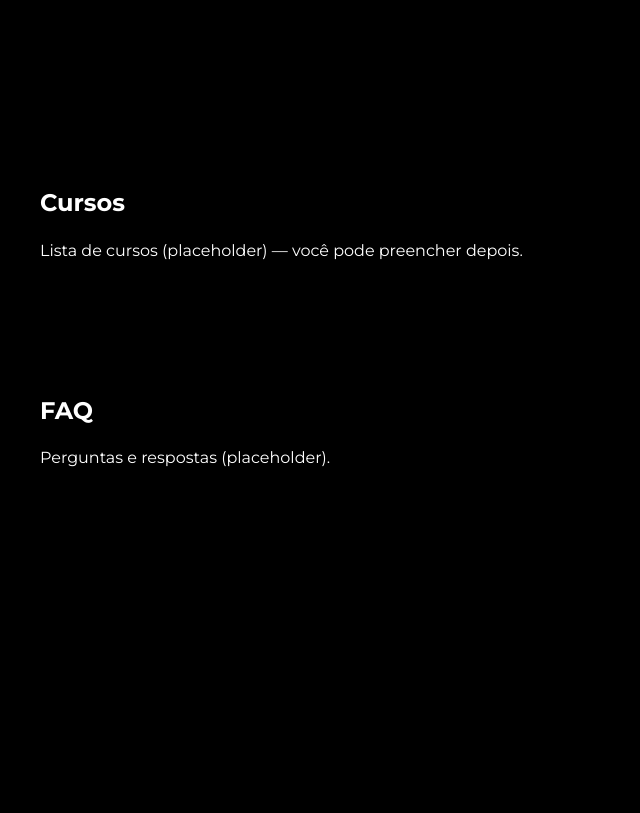
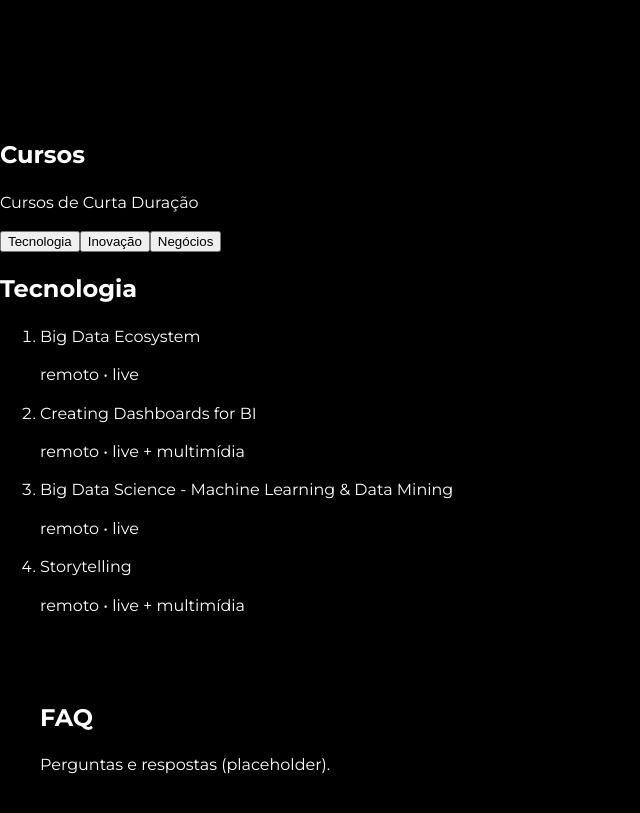
Before and after one commit to geovanaolis/Teste-t-cnico-Front-end-FIAP, a Next.js app: page / in a window 1280 px wide. Shown: the part 2376-3189 px from the top of the page, without its empty margins (0-640 px from the left). Before the commit the page ends 2910 px from the top, so only its background shows below. Built offline with nearby package versions, Linux system fonts and the light colour scheme.

Commit message:
feat: new table corses and fixes archos for courses

```diff
--- a/src/components/Cursos.tsx
+++ b/src/components/Cursos.tsx
@@ -1,10 +1,104 @@
-import React from 'react';
+import React, { useState } from 'react';
 
 export default function Cursos() {
+  const [categoriaAtiva, setCategoriaAtiva] = useState<'Tecnologia' | 'Inovação' | 'Negócios'>('Tecnologia');
+
   return (
-    <section id="cursos" aria-label="Cursos" className="section container">
-      <h2>Cursos</h2>
-      <p>Lista de cursos (placeholder) — você pode preencher depois.</p>
+    <section id="cursos" aria-label="Cursos" className="Cursos">
+      <div className="categorias">
+        <div className='heading'>
+          <h2>Cursos</h2>
+          <p>Cursos de Curta Duração</p>
+        </div>
+        <div className='buttons'>
+          <button onClick={() => setCategoriaAtiva('Tecnologia')} className="btn btn-primary">
+            Tecnologia
+          </button>
+          <button onClick={() => setCategoriaAtiva('Inovação')} className="btn btn-secondary">
+            Inovação
+          </button>
+          <button onClick={() => setCategoriaAtiva('Negócios')} className="btn btn-tertiary">
+            Negócios
+          </button>
+        </div>
+      </div>
+
+      <div className="conteudo-cursos">
+        {categoriaAtiva === 'Tecnologia' && (
+          <>
+            <h1>Tecnologia</h1>
+
+            <ol>
+              <li>
+                <p>Big Data Ecosystem</p>
+                <span>remoto • live</span>
+              </li>
+              <li>
+                <p>Creating Dashboards for BI</p>
+                <span>remoto • live + multimídia</span>
+              </li>
+              <li>
+                <p>Big Data Science - Machine Learning & Data Mining</p>
+                <span>remoto • live</span>
+              </li>
+              <li>
+                <p>Storytelling</p>
+                <span>remoto • live + multimídia</span>
+              </li>
+            </ol>
+          </>
+        )}
+
+        {categoriaAtiva === 'Inovação' && (
+          <>
+            <h1>Inovação</h1>
+
+            <ol>
+              <li>
+                <p>UX</p>
+                <span>remoto • live</span>
+              </li>
+              <li>
+                <p>UX Writing</p>
+                <span>remoto</span>
+              </li>
+              <li>
+                <p>Chatbots</p>
+                <span>remoto • live + multimídia</span>
+              </li>
+            </ol>
+          </>
+        )}
+
+        {categoriaAtiva === 'Negócios' && (
+          <>
+            <h1>Negócios</h1>
+
+            <ol>
+              <li>
+                <p>Agile Culture</p>
+                <span>live</span>
+              </li>
+              <li>
+                <p>DPO Data Protection Officer</p>
+                <span>remoto • live</span>
+              </li>
+              <li>
+                <p>IT Business Partner</p>
+                <span>remoto • live + multimídia</span>
+              </li>
+              <li>
+                <p>Perícia Forense Computacional</p>
+                <span>remoto • live + multimídia</span>
+              </li>
+              <li>
+                <p>Growth Hacking</p>
+                <span>remoto</span>
+              </li>
+            </ol>
+          </>
+        )}
+      </div>
     </section>
   );
 }
--- a/styles/components/_sections.module.scss
+++ b/styles/components/_sections.module.scss
@@ -180,6 +180,49 @@
   }
 }
 
+.cursos {
+      .categorias {
+        display: flex;
+        flex-direction: row;
+        gap: 1rem;
+        margin-bottom: 2rem;
+        .heading{
+          margin-right: 1rem;
+        }
+        .buttons {
+          display: flex;
+          gap: 1rem;
+      }
+    }
+
+    .conteudo-cursos {
+      display: flex;
+      flex-direction: row;
+      ol {
+        list-style: none;
+        padding: 0;
+        margin: 0;
+      }
+
+      li {
+        display: flex;
+        align-items: center;
+        gap: 1rem;
+        margin-bottom: 1.25rem;
+      }
+
+      p {
+        margin: 0;
+      }
+
+      span {
+        font-size: 0.875rem;
+        opacity: 0.7;
+        white-space: nowrap;
+    }
+  }
+}
+
 @include respond-max(1920) {
   .marquee h2,
   .marquee p {
```
